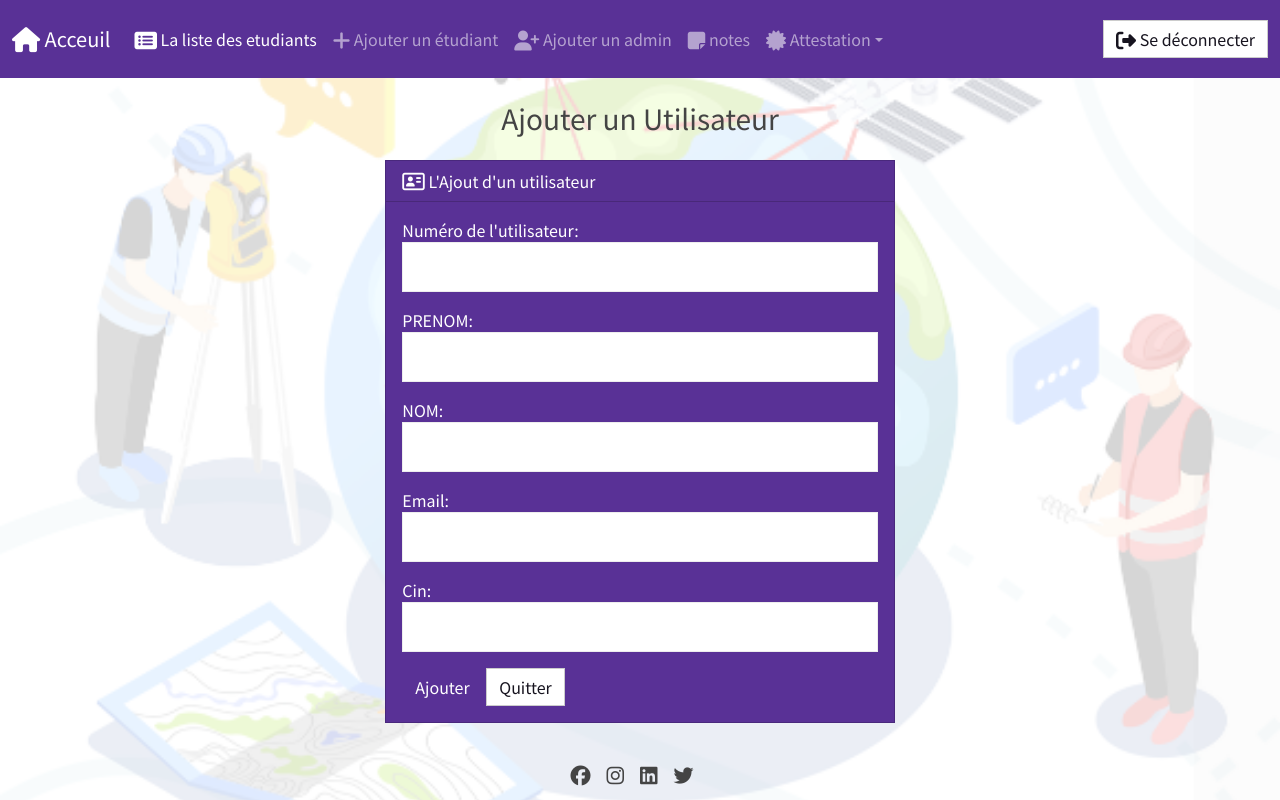
After one commit to Ayoub101010/Systeme-de-gestion-des-etudiants-avec-Django, a Django app: page /addUser/ in a window 1280 px wide. The commit adds this page. Run offline with Django 5.2, Linux system fonts and the light colour scheme; some libraries are stand-ins or nearby versions.

Commit message:
Ajouter un admin

```diff
--- a/myapp/admin.py
+++ b/myapp/admin.py
@@ -1,7 +1,8 @@
 from django.contrib import admin
-from .models import Student,Note
+from .models import Student,Note,Utilisateur
 
 # Register your models here.
 
 admin.site.register(Student)
 admin.site.register(Note)
+admin.site.register(Utilisateur)
--- a/myapp/forms.py
+++ b/myapp/forms.py
@@ -1,5 +1,5 @@
 from django import forms
-from .models import Student,Note
+from .models import Student,Note,Utilisateur
 
 
 class StudentForm(forms.ModelForm):
@@ -40,3 +40,22 @@ class NoteForm(forms.ModelForm):
       'Python': forms.TextInput(attrs={'class': 'form-control'}),
       'Teledetecion': forms.NumberInput(attrs={'class': 'form-control'}),
     }
+
+class UtilisateurForm(forms.ModelForm):
+  class Meta:
+    model = Utilisateur
+    fields = ['User_number', 'Prenom', 'Nom', 'email', 'CIN']
+    labels = {
+      'User_number': "Numéro de l'utilisateur",
+      'Prenom': 'PRENOM',
+      'Nom': 'NOM',
+      'email': 'Email',
+      'CIN': 'Cin'
+    }
+    widgets = {
+      'User_number': forms.NumberInput(attrs={'class': 'form-control'}),
+      'Prenom': forms.TextInput(attrs={'class': 'form-control'}),
+      'Nom': forms.TextInput(attrs={'class': 'form-control'}),
+      'email': forms.EmailInput(attrs={'class': 'form-control'}),
+      'CIN': forms.NumberInput(attrs={'class': 'form-control'}),
+    }
--- a/myapp/models.py
+++ b/myapp/models.py
@@ -20,3 +20,10 @@ class Note(models.Model):
   TS = models.FloatField()
   Python = models.FloatField()
   Teledetecion = models.FloatField()
+
+class Utilisateur(models.Model):
+  User_number = models.PositiveIntegerField()
+  Prenom = models.CharField(max_length=50)
+  Nom = models.CharField(max_length=50)
+  email = models.EmailField(max_length=100)
+  CIN = models.CharField(max_length=50)
--- /dev/null
+++ b/myapp/templates/add_User.html
@@ -0,0 +1,29 @@
+{% extends "base.html" %} {% block body %}
+
+<h3 class="text-center m-4">Ajouter un Utilisateur</h3>
+{% if success %}
+<div class="alert alert-success" role="alert">
+  L'Utilisateur a été ajouté avec succés.
+  <a href="{% url 'Index' %}" class="alert-link"
+    >Retourne à la page principale.</a
+  >
+</div>
+{% else %}
+<div class="row justify-content-center">
+  <div class="col-5">
+    <div class="card text-white bg-primary mb-3">
+      <div class="card-header">
+        <i class="fa-regular fa-address-card fa-lg"></i> L'Ajout d'un
+        utilisateur
+      </div>
+      <div class="card-body">
+        <form action="{% url 'addUser' %}" method="POST">
+          {% csrf_token %} {{ form.as_p }}
+          <button type="submit" class="btn btn-primary">Ajouter</button>
+          <a href="{% url 'base' %}" class="btn btn-secondary">Quitter</a>
+        </form>
+      </div>
+    </div>
+  </div>
+</div>
+{% endif %} {% endblock %}
--- a/myapp/templates/base.html
+++ b/myapp/templates/base.html
@@ -2,7 +2,7 @@
 <!DOCTYPE html>
 <html lang="en">
   <head>
-    <title>Student Management System</title>
+    <title>Système de gestion des étudiants </title>
     <link
       rel="stylesheet"
       href="https://cdnjs.cloudflare.com/ajax/libs/font-awesome/6.5.1/css/all.min.css"
@@ -43,7 +43,7 @@
               </a>
             </li>
             <li class="nav-item">
-              <a class="nav-link" href="#">
+              <a class="nav-link" href="{% url 'addUser' %}">
                 <i class="fa-solid fa-user-plus fa-lg"></i> Ajouter un admin
               </a>
             </li>
@@ -51,6 +51,22 @@
               <a class="nav-link" href="{% url 'Notes'%}">
                 <i class="fa-solid fa-note-sticky fa-lg"></i> notes
               </a>
+            </li>
+            <li class="nav-item dropdown">
+              <a
+                class="nav-link dropdown-toggle"
+                data-bs-toggle="dropdown"
+                href="#"
+                role="button"
+                aria-haspopup="true"
+                aria-expanded="false"
+                >
+                <i class="fa-solid fa-certificate fa-lg "></i> Attestation</a
+              >
+              <div class="dropdown-menu">
+                <a class="dropdown-item" href="#">Certificat scolaire</a>
+                <a class="dropdown-item" href="#"> relevé de notes</a>
+
             </li>
           </ul>
 
--- a/myapp/urls.py
+++ b/myapp/urls.py
@@ -16,6 +16,8 @@ urlpatterns = [
     path('logout/', views.myapp_logout, name='myapp_logout'),
     path('Notes/', views.Notes, name='Notes'),
     path('add_notes/', views.add_notes, name='add_notes'),
+    path('addUser/', views.addUser, name='addUser'),
+
 
 
 
--- a/myapp/views.py
+++ b/myapp/views.py
@@ -7,8 +7,8 @@ from django.urls import reverse
 
 from django.contrib.auth.models import User
 from django.contrib import messages
-from .models import Student, Note
-from .forms import StudentForm, NoteForm
+from .models import Student, Note,Utilisateur
+from .forms import StudentForm, NoteForm,UtilisateurForm
 
 
 
@@ -161,3 +161,33 @@ def add_notes(request):
   return render(request, 'add_notes.html', {
     'form': NoteForm()
   })
+
+
+def addUser(request):
+  if request.method == 'POST':
+    form = UtilisateurForm(request.POST)
+    if form.is_valid():
+      new_User_number = form.cleaned_data['User_number']
+      new_Prenom = form.cleaned_data['Prenom']
+      new_Nom = form.cleaned_data['Nom']
+      new_email = form.cleaned_data['email']
+      new_cin = form.cleaned_data['CIN']
+
+      new_utilisateur = Utilisateur(
+        User_number=new_User_number,
+        Prenom=new_Prenom,
+        Nom=new_Nom,
+        email=new_email,
+        CIN=new_cin
+      )
+      new_utilisateur.save()
+      return render(request, 'addUser.html', {
+        'form': UtilisateurForm(),
+        'success': True
+      })
+    return redirect('myapp')
+  else:
+    form = UtilisateurForm()
+  return render(request, 'add_User.html', {
+    'form': UtilisateurForm()
+  })
```
Also changed, not shown: db.sqlite3, myapp/migrations/0004_utilisateur.py (added).
